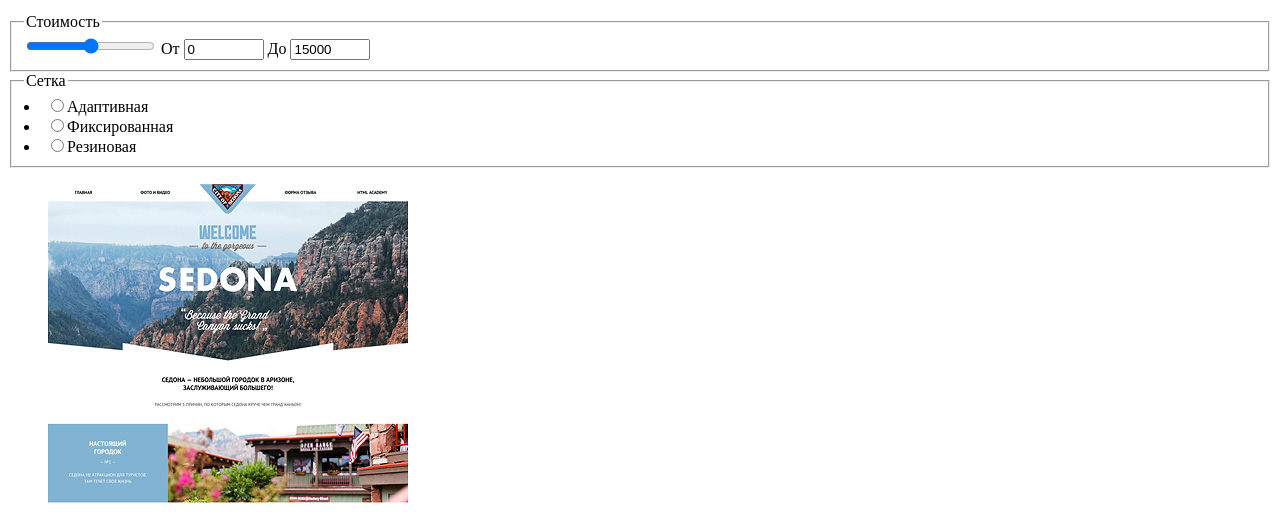
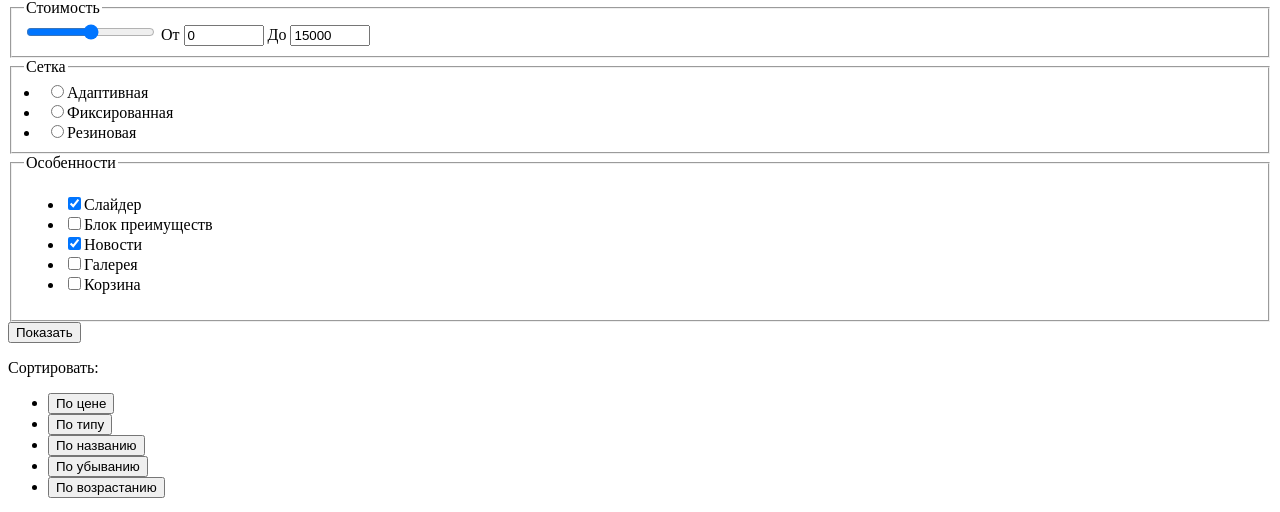
Before and after one commit to Shatoon-Ru/nerds, a plain HTML site: page catalog.html in a window 1280 px wide. Shown: the part 280-792 px from the top of the page. Drawn offline with Linux system fonts and the light colour scheme.

Commit message:
верстка 90%

```diff
--- a/catalog.html
+++ b/catalog.html
@@ -1,4 +1,3 @@
-!
 <!DOCTYPE html>
 <html lang="en">
   <head>
@@ -64,17 +63,40 @@
 		</ul>
 
 		</fieldset>
-		<!-- Filter-grid-->
+
+
+
 
 		<!-- Filter-features -->
+		<fieldset><legend>Особенности</legend>
 
+			<ul>
+				<li><label for=""><input type="checkbox" name="filter-features" value="slider" checked>Слайдер</label></li>
+				<li><label for=""><input type="checkbox" name="filter-features" value="advantages">Блок преимуществ</label></li>
+				<li><label for=""><input type="checkbox" name="filter-features" value="news" checked>Новости</label></li>
+				<li><label for=""><input type="checkbox" name="filter-features" value="galery">Галерея</label></li>
+				<li><label for=""><input type="checkbox" name="filter-features" value="cart">Корзина</label></li>
+			</ul>
+
+
+		</fieldset>
+		<button type="submit">Показать</button>
 		<!-- Filter-features-->
 
 	</form>
 
 <!-- Section-galery -->
 <!-- Felter-sort -->
-<form action=""></form>
+<div class="sort">
+	<p>Сортировать:</p>
+	<ul>
+		<li><button type="button">По цене</button></li>
+		<li><button type="button">По типу</button></li>
+		<li><button type="button">По названию</button></li>
+		<li><button type="button">По убыванию</button></li>
+		<li><button type="button">По возрастанию</button></li>
+	</ul>
+</div>
 <!-- Felter-sort-end -->
 <!-- galery -->
 <ul>
```
Also changed, not shown: index.html (+3 -2 lines).
